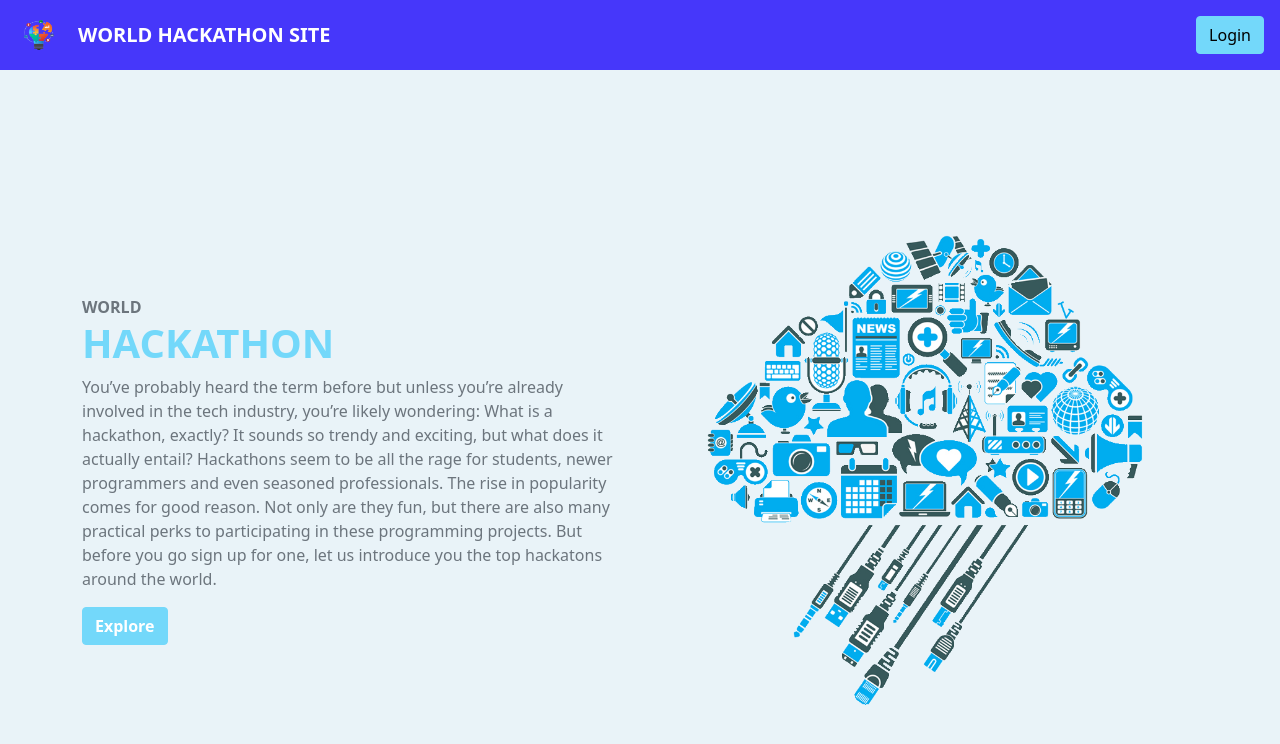
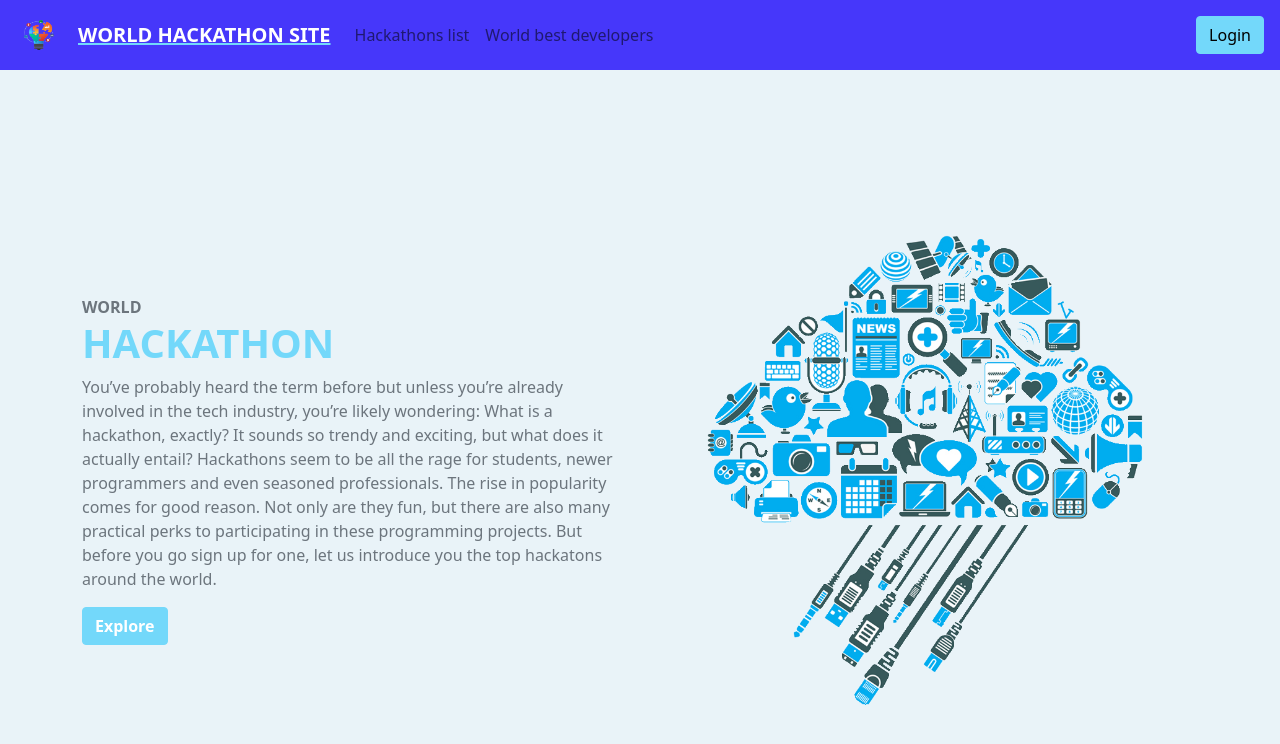
Before and after one commit to dondarrion91/challengePsh, a React (Create React App) app in the folder client/: page / in a window 1280 px wide. Shown: the top 744 px of the page. Built offline with nearby package versions, Linux system fonts and the light colour scheme.

Commit message:
Se agrega links de vistas en header

```diff
--- a/client/src/components/shared/NavBar.jsx
+++ b/client/src/components/shared/NavBar.jsx
@@ -1,5 +1,6 @@
 import React from "react";
 import { Navbar, Nav, Button } from "react-bootstrap";
+import { Link } from "react-router-dom";
 
 export default function NavBar() {
   return (
@@ -12,8 +13,18 @@ export default function NavBar() {
           className="d-inline-block align-top ms-4"
           alt="hackaton site logo"
         />
-        <span className="text-white fw-bold ms-4">WORLD HACKATHON SITE</span>
+        <Link className="no-underline" to="/">
+          <span className="text-white fw-bold ms-4">WORLD HACKATHON SITE</span>
+        </Link>
       </Navbar.Brand>
+      <Nav>
+        <Link className="nav-link" to="/hackathon-list">
+          Hackathons list
+        </Link>
+        <Link className="nav-link" to="/world-best-developers">
+          World best developers
+        </Link>
+      </Nav>
       <Navbar className="ms-auto me-3" id="basic-navbar-nav">
         <Nav>
           <Button variant="primary">Login</Button>
```
